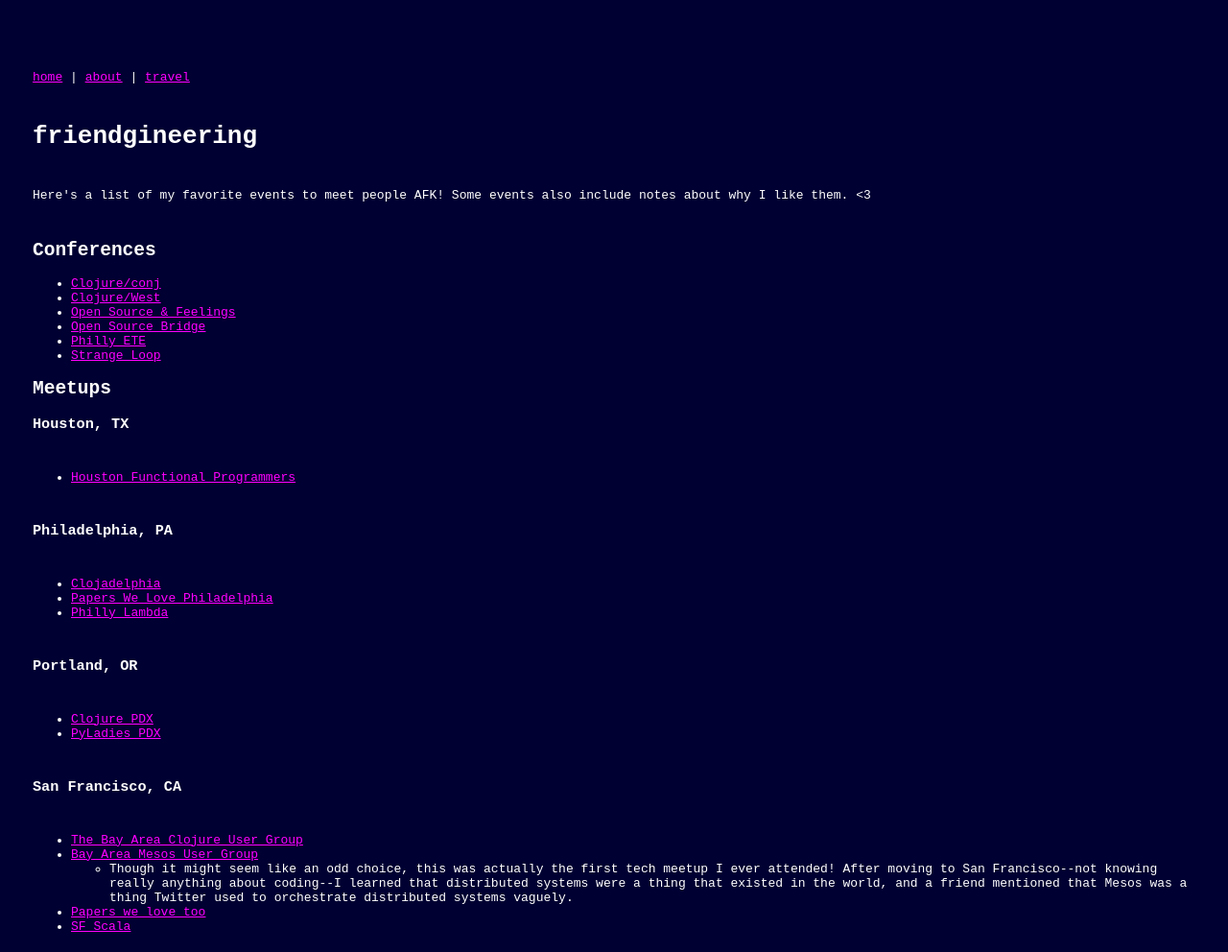
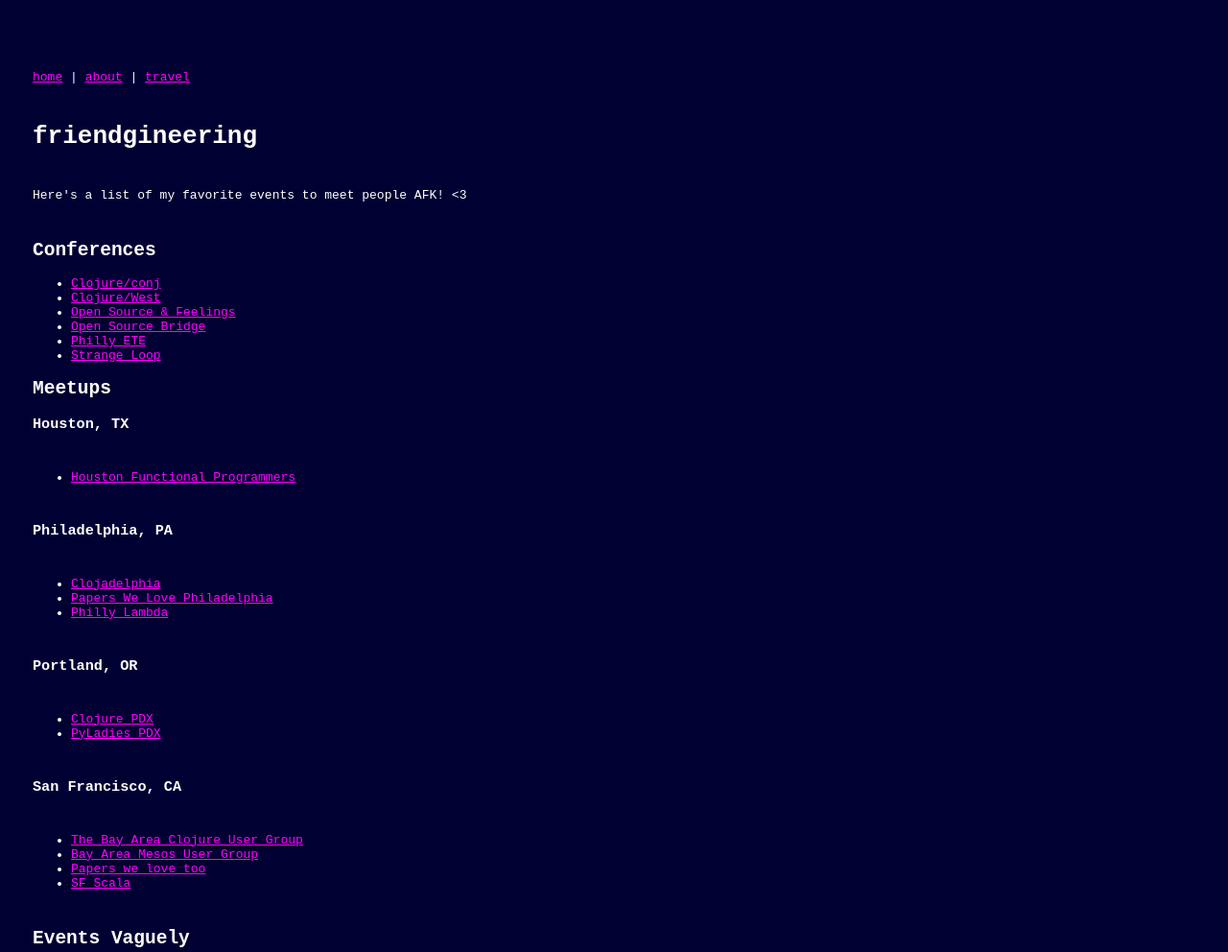
Before and after one commit to k4y3ff/kpfell.github.io, a plain HTML site: page friendgineering.html in a window 1280 px wide. Shown: the top 992 px of the page at 96% size. Drawn offline with Linux system fonts and the light colour scheme.

Commit message:
Remove event descriptions

```diff
--- a/friendgineering.html
+++ b/friendgineering.html
@@ -13,7 +13,7 @@
 
 	<h1>friendgineering</h1>
 	<p>
-		Here's a list of my favorite events to meet people AFK! Some events also include notes about why I like them. <3
+		Here's a list of my favorite events to meet people AFK! <3
 	</p>
 	<h2>Conferences</h2>
 	<ul>
@@ -50,10 +50,7 @@
 	<p>
 		<ul>
 			<li><a href="http://www.meetup.com/The-Bay-Area-Clojure-User-Group/">The Bay Area Clojure User Group</li>
-			<li>
-				<a href="http://www.meetup.com/Bay-Area-Mesos-User-Group/">Bay Area Mesos User Group</a>
-				<ul><li>Though it might seem like an odd choice, this was actually the first tech meetup I ever attended! After moving to San Francisco--not knowing really anything about coding--I learned that distributed systems were a thing that existed in the world, and a friend mentioned that Mesos was a thing Twitter used to orchestrate distributed systems vaguely.</li></ul>
-			</li>
+			<li><a href="http://www.meetup.com/Bay-Area-Mesos-User-Group/">Bay Area Mesos User Group</a></li>
 			<li><a href="http://www.meetup.com/papers-we-love-too/">Papers we love too</a></li>
 			<li><a href="http://www.meetup.com/SF-Scala/">SF Scala</a></li>
 		</ul>
```
